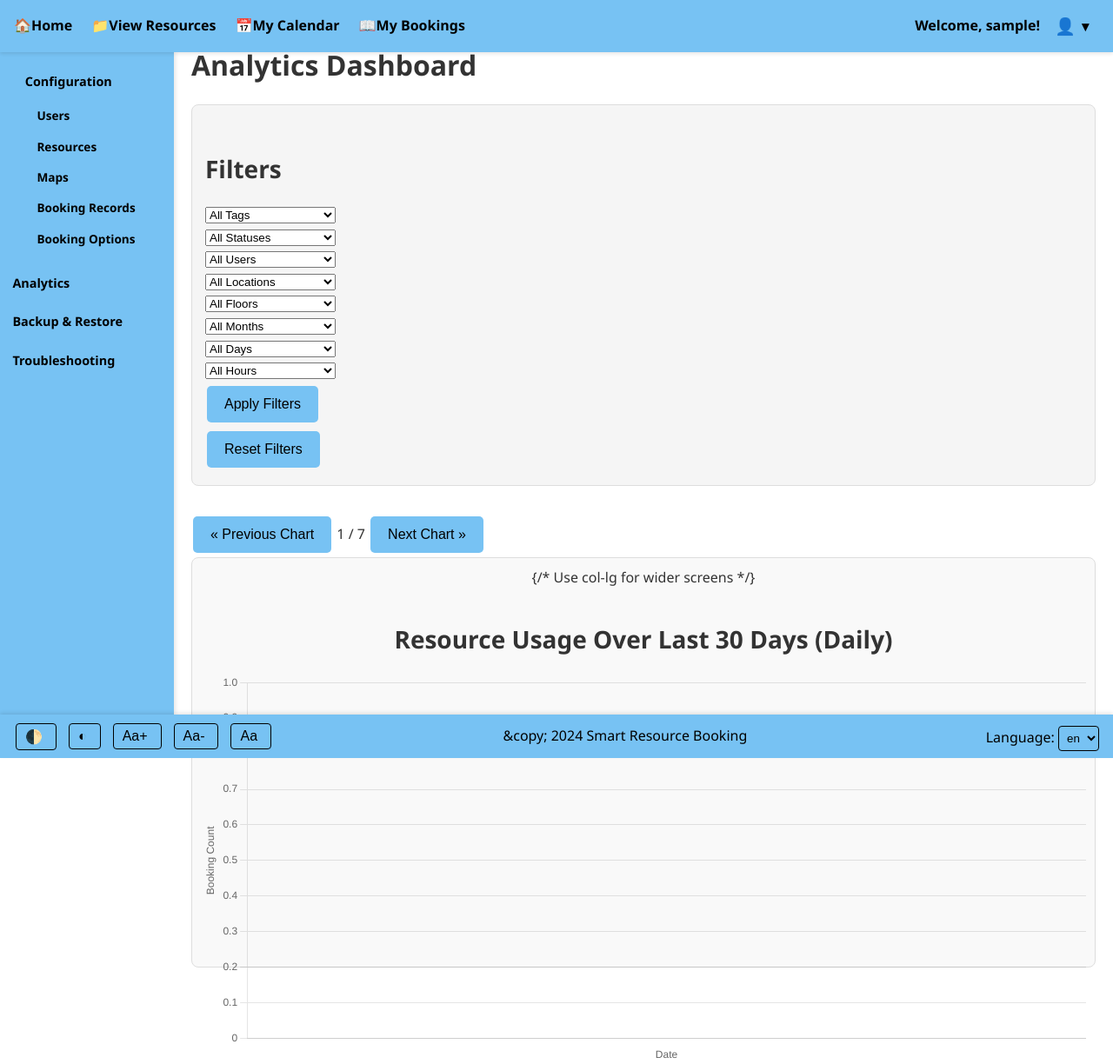
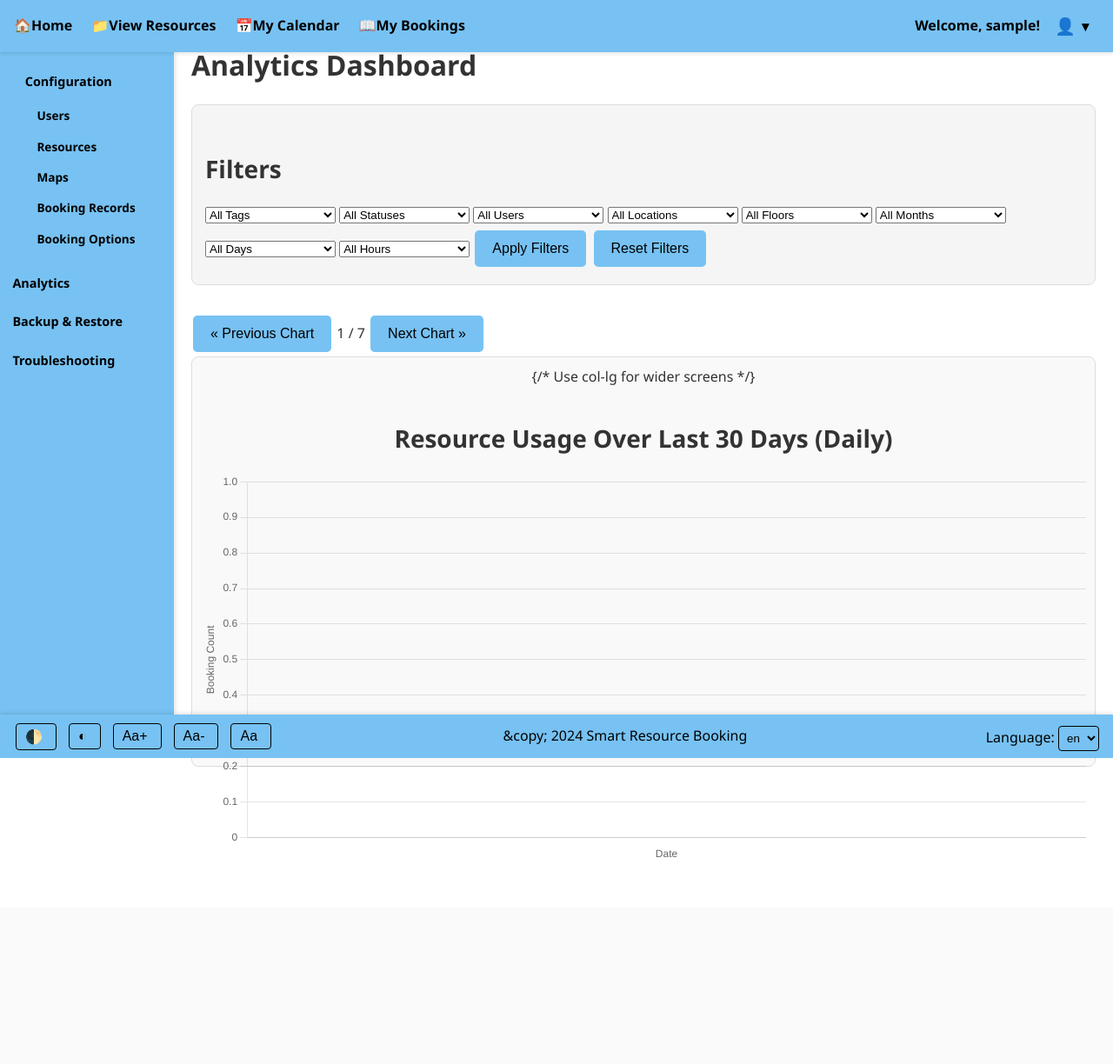
Before and after one commit to panaresium/ResourceBookingSystem, a Flask app: page /admin/analytics/ in a window 1280 px wide. Shown: the top 1224 px of the page at 87% size. After the commit the page ends 986 px from the top, so only its background shows below. Run offline with Flask 3, Linux system fonts and the light colour scheme; a user stored in the database is signed in; tables that the repository leaves empty hold one stand-in row (values such as "Sample post"); some libraries are stand-ins or nearby versions.

Commit message:
Update analytics.html

```diff
--- a/templates/analytics.html
+++ b/templates/analytics.html
@@ -62,32 +62,23 @@
     <div class="row gx-2 gy-2 align-items-center"> <!-- gx-2 for horizontal gutter, gy-2 for vertical gutter on wrap, align-items-center for vertical alignment -->
         <div class="col-auto">
             <select id="filterResourceTag" class="form-control custom-select" aria-label="{{ _('Resource Tag filter') }}"><option value="">{{ _('All Tags') }}</option></select>
-        </div>
-        <div class="col-auto">
+
             <select id="filterResourceStatus" class="form-control custom-select" aria-label="{{ _('Resource Status filter') }}"><option value="">{{ _('All Statuses') }}</option></select>
-        </div>
-        <div class="col-auto">
+
             <select id="filterUser" class="form-control custom-select" aria-label="{{ _('User filter') }}"><option value="">{{ _('All Users') }}</option></select>
-        </div>
-        <div class="col-auto">
+
             <select id="filterLocation" class="form-control custom-select" aria-label="{{ _('Location filter') }}"><option value="">{{ _('All Locations') }}</option></select>
-        </div>
-        <div class="col-auto">
+
             <select id="filterFloor" class="form-control custom-select" aria-label="{{ _('Floor filter') }}"><option value="">{{ _('All Floors') }}</option></select>
-        </div>
-        <div class="col-auto">
+
             <select id="filterMonth" class="form-control custom-select" aria-label="{{ _('Month filter') }}"><option value="">{{ _('All Months') }}</option></select>
-        </div>
-        <div class="col-auto">
+
             <select id="filterDayOfWeek" class="form-control custom-select" aria-label="{{ _('Day of Week filter') }}"><option value="">{{ _('All Days') }}</option></select>
-        </div>
-        <div class="col-auto">
+
             <select id="filterHourOfDay" class="form-control custom-select" aria-label="{{ _('Hour of Day filter') }}"><option value="">{{ _('All Hours') }}</option></select>
-        </div>
-        <div class="col-auto">
+
             <button type="button" id="applyFiltersBtn" class="btn btn-primary">{{ _('Apply Filters') }}</button>
-        </div>
-        <div class="col-auto">
+
             <button type="button" id="resetFiltersBtn" class="btn btn-secondary">{{ _('Reset Filters') }}</button>
         </div>
     </div>
```
